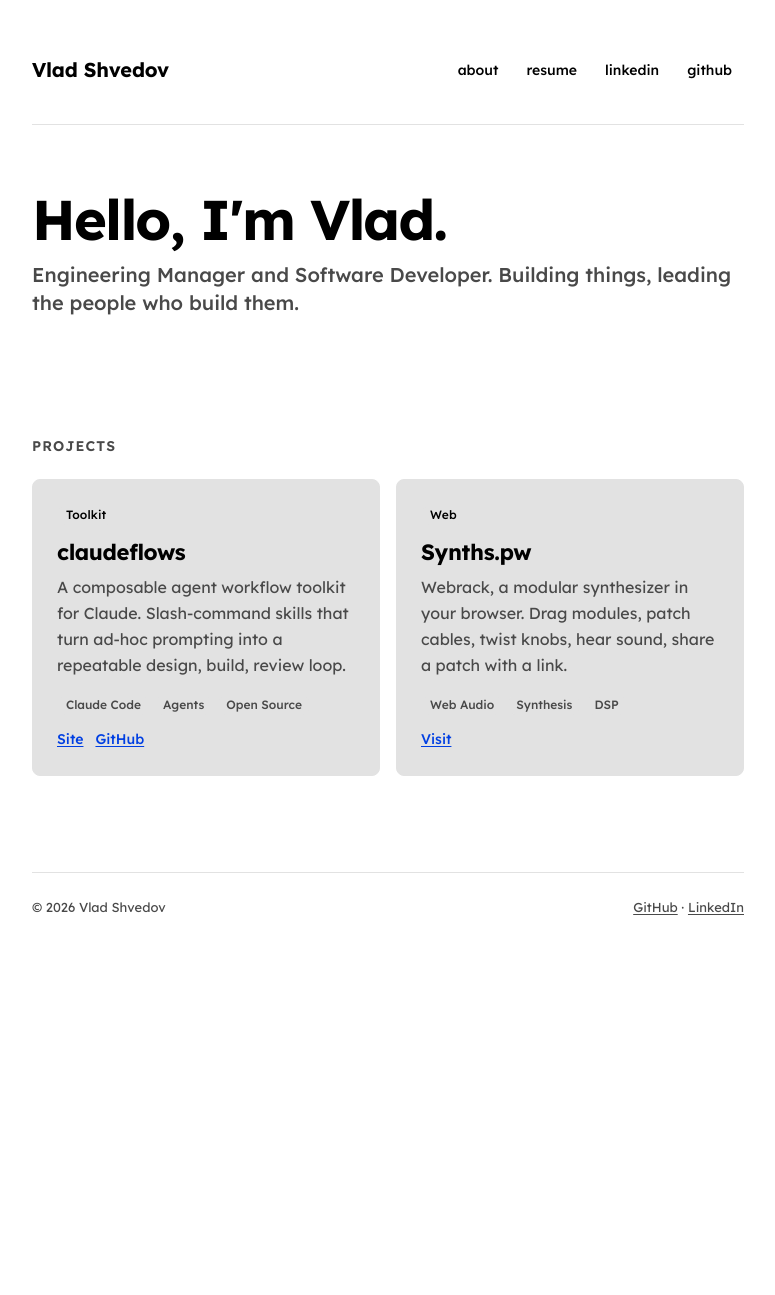
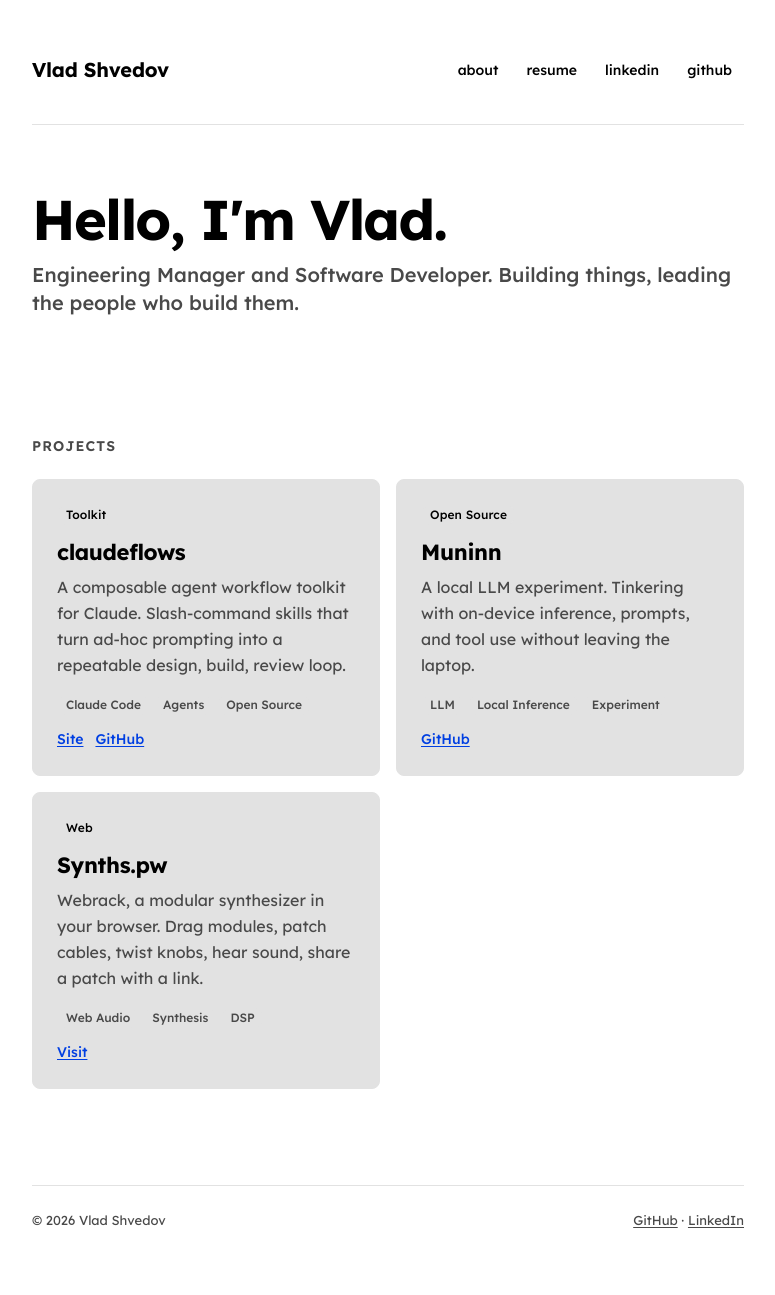
Before and after one commit to vshvedov/vladcodes, a Jekyll site: the page built from index.html, in a window 1280 px wide. Shown: the whole page, without its empty margins (252-1027 px from the left). Built offline with Jekyll 4.4.1, drawn with Linux system fonts in a browser that asks for light colours; before the commit the page ends 982 px from its top, so only the background shows below that.

Commit message:
Add new project entry for Muninn with details and GitHub link

```diff
--- a/index.html
+++ b/index.html
@@ -32,6 +32,22 @@ title: Vlad Shvedov
 
     <article class="project">
       <div class="project__badges">
+        <span class="badge">Open Source</span>
+      </div>
+      <h3 class="project__title"><a href="https://github.com/vshvedov/muninn" target="_blank" rel="noopener">Muninn</a></h3>
+      <p class="project__tagline">A local LLM experiment. Tinkering with on-device inference, prompts, and tool use without leaving the laptop.</p>
+      <div class="project__tags">
+        <span class="tag">LLM</span>
+        <span class="tag">Local Inference</span>
+        <span class="tag">Experiment</span>
+      </div>
+      <div class="project__links">
+        <a href="https://github.com/vshvedov/muninn" target="_blank" rel="noopener">GitHub</a>
+      </div>
+    </article>
+
+    <article class="project">
+      <div class="project__badges">
         <span class="badge">Web</span>
       </div>
       <h3 class="project__title"><a href="https://synths.pw/" target="_blank" rel="noopener">Synths.pw</a></h3>
```
